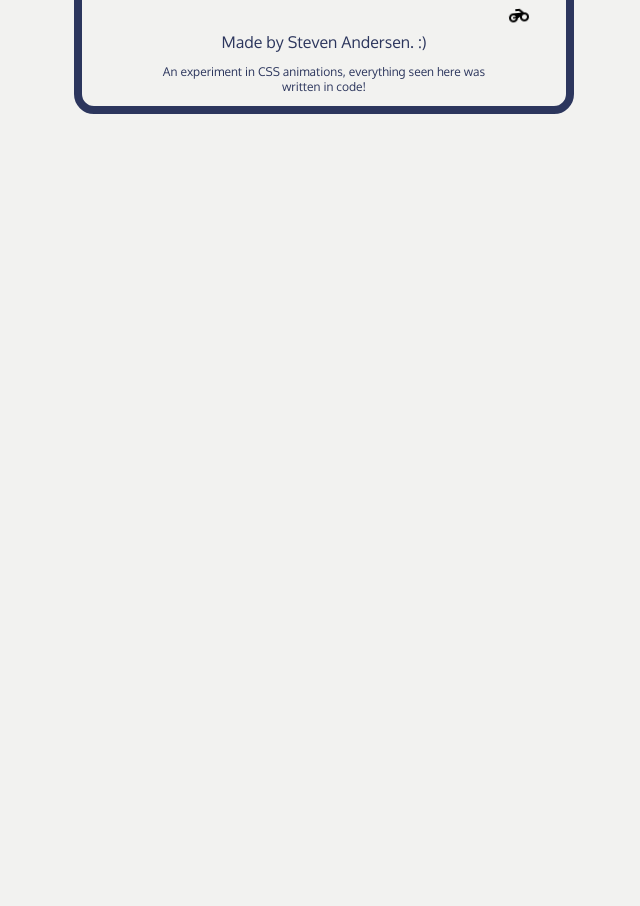
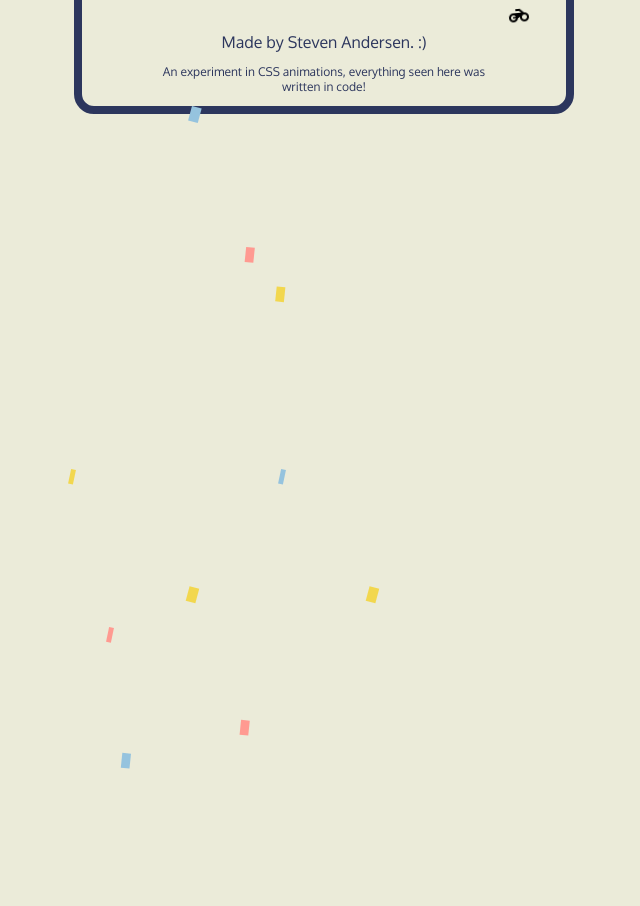
Before and after one commit to abazaba23/happybirthdayunclebob, a plain HTML site: page docs/index.html in a window 1280 px wide. Shown: the part 249-1155 px from the top of the page, without its empty margins (316-956 px from the left). Before the commit the page ends 800 px from the top, so only its background shows below. Drawn offline with Linux system fonts and the light colour scheme.

Commit message:
added confetti

```diff
--- a/docs/index.html
+++ b/docs/index.html
@@ -14,7 +14,7 @@
 	<!-- **************************************************************************** -->
 	<style>
 		body {
-            background-color: #F2F2F0;
+			background-color: #ebebd9;
 			font-family: 'Oxygen', sans-serif;
 			box-sizing: border-box;
 			border: 8px solid #2C365D;
@@ -38,6 +38,7 @@
 			font-size: 12px;
 		}
 		.momo {
+			-webkit-animation: momo 6s ease 3s infinite;
 			animation: momo 6s ease 3s infinite;
 			padding: 0px 0px;
 			margin-left: 0%;
@@ -56,6 +57,7 @@
 		}
 		/* the lights */
 		.one {
+			-webkit-animation: one 1s linear 0s;
 			animation: one 1s linear 0s;
 			margin: auto;
 			background-color: red;
@@ -65,6 +67,7 @@
 			z-index: 1;
 		}
 		.two {
+			-webkit-animation: two 2s linear 0s;
 			animation: two 2s linear 0s;
 			margin: 6px auto;
 			background-color: yellow;
@@ -74,6 +77,7 @@
 			z-index: 1;
 		}
 		.three {
+			-webkit-animation: three 3s linear 0s;
 			animation: three 3s linear 0s;
 			margin: 6px auto;
 			background-color: green;
@@ -141,11 +145,71 @@
 				background-color: red;
 			}
 		}
+		/* below confetti code is from:
+		https://www.codeseek.co/moonglows76/css-confetti-BRVrgZ
+		edited only slightly myself*/
+		.container {
+			margin: 0px 50px;
+			padding: 0px 0px;
+			position: absolute;
+			min-width: 300px;
+			max-width: 600px;
+			height: 100%;
+		}
+		.confetti {
+			width: 10px;
+			height: 15px;
+			background-color: #f2d74e;
+			position: absolute;
+			left: 50%;
+			animation: confetti 5s ease-in-out -2s infinite;
+			transform-origin: left top;
+		}
+		.confetti:nth-child(1) {
+			background-color: #f2d74e; left: 10%; animation-delay: 0;
+		}
+		.confetti:nth-child(2) {
+			background-color: #95c3de; left: 20%; animation-delay: -5s;
+		}
+		.confetti:nth-child(3) {
+			background-color: #ff9a91; left: 30%; animation-delay: -3s;
+		}
+		.confetti:nth-child(4) {
+			background-color: #f2d74e; left: 40%; animation-delay: -2.5s;
+		}
+		.confetti:nth-child(5) {
+			background-color: #95c3de; left: 50%; animation-delay: -4s;
+		}
+		.confetti:nth-child(6) {
+			background-color: #ff9a91; left: 60%; animation-delay: -6s;
+		}
+		.confetti:nth-child(7) {
+			background-color: #f2d74e; left: 70%; animation-delay: -1.5s;
+		}
+		.confetti:nth-child(8) {
+			background-color: #95c3de; left: 80%; animation-delay: -2s;
+		}
+		.confetti:nth-child(9) {
+			background-color: #ff9a91; left: 90%; animation-delay: -3.5s;
+		}
+		.confetti:nth-child(10) {
+			background-color: #f2d74e; left: 100%; animation-delay: -2.5s;
+		}
+
+		@keyframes confetti {
+			0% { transform: rotateZ(15deg) rotateY(0deg) translate(0,0); }
+			25% { transform: rotateZ(5deg) rotateY(360deg) translate(-5vw,20vh); }
+			50% { transform: rotateZ(15deg) rotateY(720deg) translate(5vw,60vh); }
+			75% { transform: rotateZ(5deg) rotateY(1080deg) translate(-10vw,80vh); }
+			100% { transform: rotateZ(15deg) rotateY(1440deg) translate(10vw,110vh); }
+		}
+		/* end confetti */
+
 	</style>
-    <!-- **************************************************************************** -->
 
 </head>
 <body>
+	<!-- stoplight: -->
 	<section class="main">
 		<div class="light">
 			<div class="one"></div>
@@ -166,5 +230,19 @@
 			<p>An experiment in CSS animations, everything seen here was written in code!</p>
 		</footer>
 	</section>
+
+	<!-- confetti: -->
+	<div class="container">
+			<div class="confetti"></div>
+			<div class="confetti"></div>
+			<div class="confetti"></div>
+			<div class="confetti"></div>
+			<div class="confetti"></div>
+			<div class="confetti"></div>
+			<div class="confetti"></div>
+			<div class="confetti"></div>
+			<div class="confetti"></div>
+			<div class="confetti"></div>
+	</div>
 </body>
 </html>
```
Lines whose indentation alone changed are shown as unchanged.
